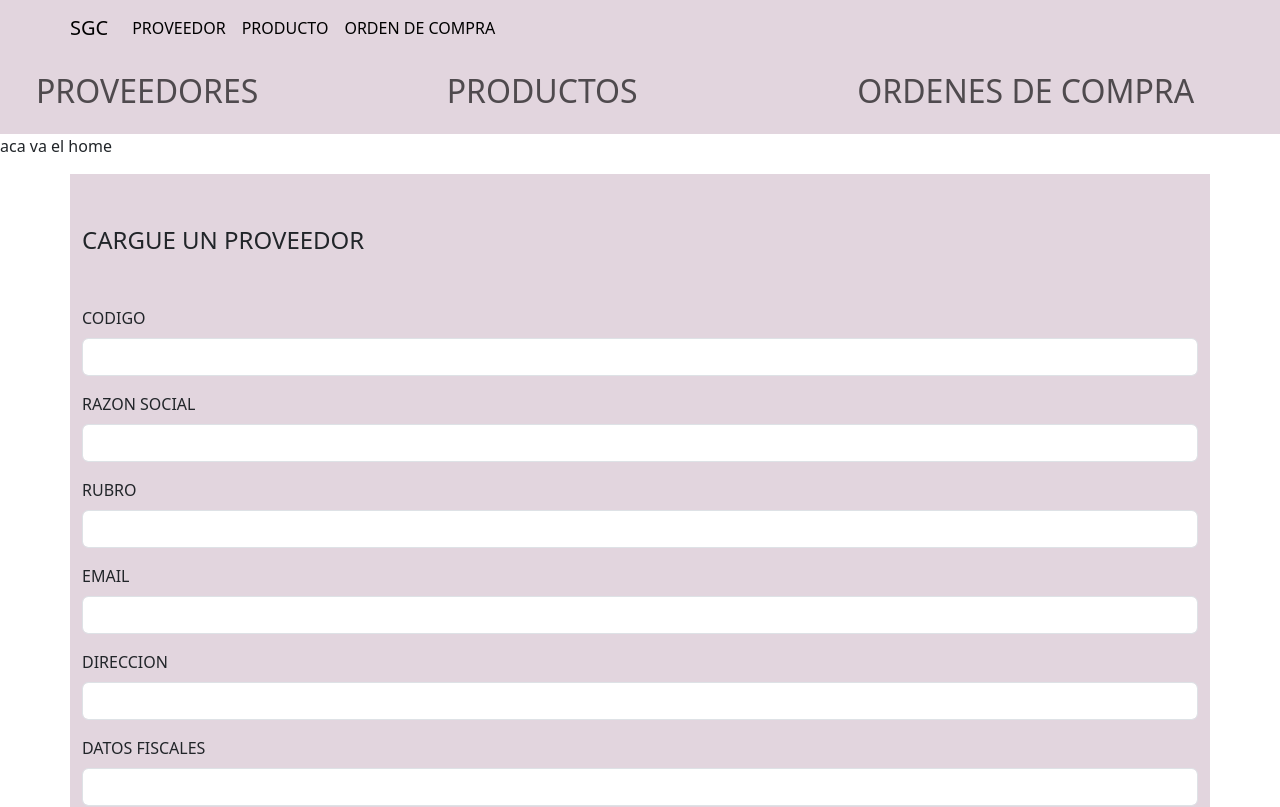
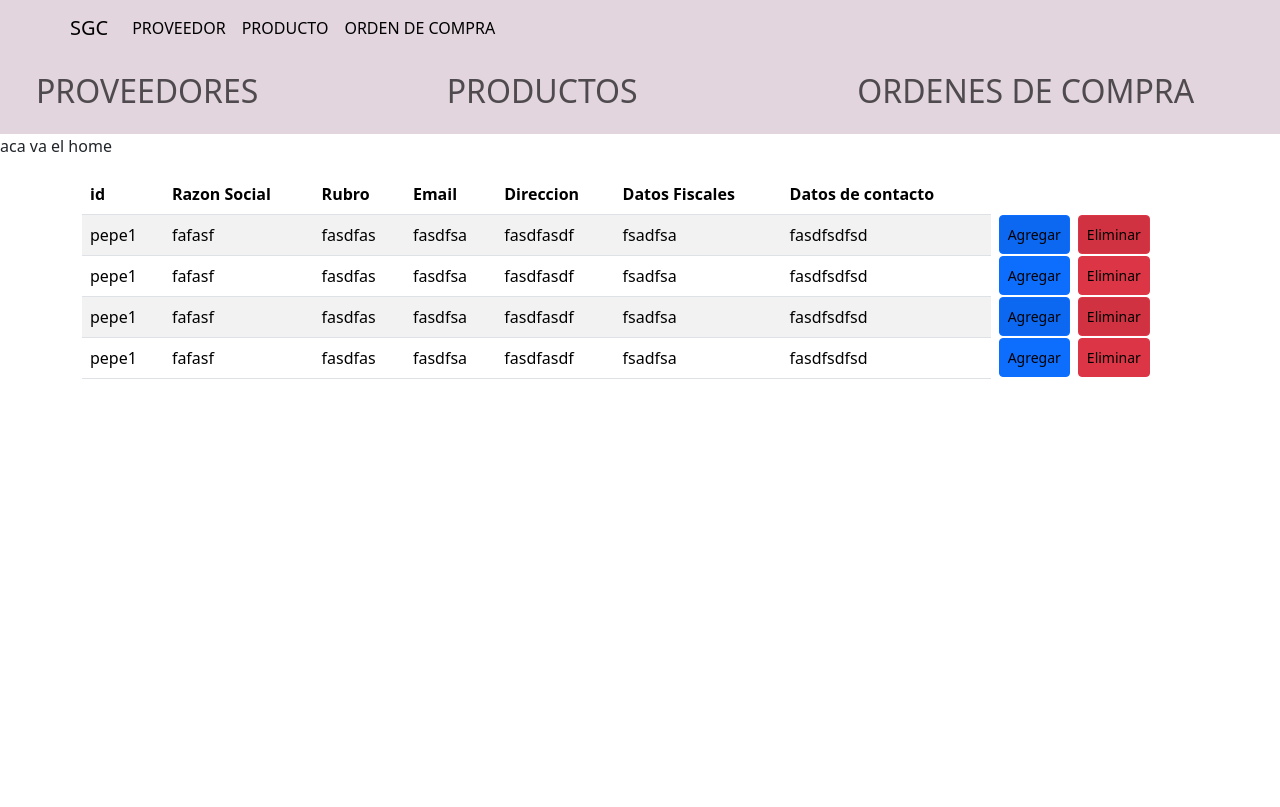
Before and after one commit to jpgoro/Bootcamp-ASJ-Integrador, an Angular app in the folder Primera Entrega Angular/primEntregaAngular/: page /proveedor in a window 1280 px wide. Shown: the top 807 px of the page. Built offline with nearby package versions, Linux system fonts and the light colour scheme.

Commit message:
cambiando cards por tablas

```diff
--- a/Primera Entrega Angular/primEntregaAngular/src/app/components/oc/tarj-oc/tarj-oc.component.html
+++ b/Primera Entrega Angular/primEntregaAngular/src/app/components/oc/tarj-oc/tarj-oc.component.html
@@ -1 +1,31 @@
-<p>tarj-oc works!</p>
+<div class="container">
+    <section>
+      <table class="table table-striped">
+        <thead>
+          <tr>
+            <th scope="col">NUMERO DE ORDEN</th>
+            <th scope="col">FECHA DE EMISION</th>
+            <th scope="col">FECHA ENTREGA ESPERADA</th>
+            <th scope="col">DIRECCION RECEPCION</th>
+            <th scope="col">PROVEEDOR</th>
+            <th scope="col">PRODUCTO</th>
+            <th scope="col">CANTIDAD</th>
+            <th scope="col">TOTAL</th>
+          </tr>
+        </thead>
+        <tbody>
+          <tr *ngFor="let orden of ordenes">
+            <td>{{ orden.proveedor }}</td>
+            <td>{{ orden.sku }}</td>
+            <td>{{ orden.categoria }}</td>
+            <td>{{ orden.nombreProducto }}</td>
+            <td>{{ orden.descripcion }}</td>
+            <td>{{ orden.precio }}</td>
+            <button type="button" class="btn btn-primary btn-sm bg-primary ms-2">Agregar</button>
+            <button type="button" class="btn btn-danger btn-sm bg-danger ms-2">Eliminar</button>
+
+          </tr>
+        </tbody>
+      </table>
+    </section>
+  </div>
--- a/Primera Entrega Angular/primEntregaAngular/src/app/components/producto/tarj-producto/tarj-producto.component.html
+++ b/Primera Entrega Angular/primEntregaAngular/src/app/components/producto/tarj-producto/tarj-producto.component.html
@@ -1 +1,30 @@
-<p>tarj-producto works!</p>
+<div class="container">
+    <section>
+      <table class="table table-striped">
+        <thead>
+          <tr>
+            <th scope="col">id</th>
+            <th scope="col">Razon Social</th>
+            <th scope="col">Rubro</th>
+            <th scope="col">Email</th>
+            <th scope="col">Direccion</th>
+            <th scope="col">Datos Fiscales</th>
+            <th scope="col">Datos de contacto</th>
+          </tr>
+        </thead>
+        <tbody>
+          <tr *ngFor="let product of productos">
+            <td>{{ product.proveedor }}</td>
+            <td>{{ product.sku }}</td>
+            <td>{{ product.categoria }}</td>
+            <td>{{ product.nombreProducto }}</td>
+            <td>{{ product.descripcion }}</td>
+            <td>{{ product.precio }}</td>
+            <button type="button" class="btn btn-primary btn-sm bg-primary ms-2">Agregar</button>
+            <button type="button" class="btn btn-danger btn-sm bg-danger ms-2">Eliminar</button>
+
+          </tr>
+        </tbody>
+      </table>
+    </section>
+  </div>
--- a/Primera Entrega Angular/primEntregaAngular/src/app/components/proveedor/tarj-proveedor/tarj-proveedor.component.html
+++ b/Primera Entrega Angular/primEntregaAngular/src/app/components/proveedor/tarj-proveedor/tarj-proveedor.component.html
@@ -1 +1,31 @@
-<p>tarj-proveedor works!</p>
+<div class="container">
+  <section>
+    <table class="table table-striped">
+      <thead>
+        <tr>
+          <th scope="col">id</th>
+          <th scope="col">Razon Social</th>
+          <th scope="col">Rubro</th>
+          <th scope="col">Email</th>
+          <th scope="col">Direccion</th>
+          <th scope="col">Datos Fiscales</th>
+          <th scope="col">Datos de contacto</th>
+        </tr>
+      </thead>
+      <tbody>
+        <tr *ngFor="let proveedor of proveedores">
+          <td>{{ proveedor.id }}</td>
+          <td>{{ proveedor.razonSocial }}</td>
+          <td>{{ proveedor.rubro }}</td>
+          <td>{{ proveedor.email }}</td>
+          <td>{{ proveedor.direccion }}</td>
+          <td>{{ proveedor.datosFiscales }}</td>
+          <td>{{ proveedor.contacto }}</td>
+          <button type="button" class="btn btn-primary btn-sm bg-primary ms-2">Agregar</button>
+          <button type="button" class="btn btn-danger btn-sm bg-danger ms-2">Eliminar</button>
+
+        </tr>
+      </tbody>
+    </table>
+  </section>
+</div>
--- a/Primera Entrega Angular/primEntregaAngular/src/app/components/proveedor/tarj-proveedor/tarj-proveedor.component.ts
+++ b/Primera Entrega Angular/primEntregaAngular/src/app/components/proveedor/tarj-proveedor/tarj-proveedor.component.ts
@@ -3,8 +3,53 @@ import { Component } from '@angular/core';
 @Component({
   selector: 'app-tarj-proveedor',
   templateUrl: './tarj-proveedor.component.html',
-  styleUrl: './tarj-proveedor.component.css'
+  styleUrl: './tarj-proveedor.component.css',
 })
 export class TarjProveedorComponent {
+  id: string = '';
+  razonSocial: string = '';
+  rubro: string = '';
+  email: string = '';
+  direccion: string = '';
+  datosFiscales: string = '';
+  contacto: string = '';
 
+  proveedores = [
+    {
+      id: 'pepe1',
+      razonSocial: 'fafasf',
+      rubro: 'fasdfas',
+      email: 'fasdfsa',
+      direccion: 'fasdfasdf',
+      datosFiscales: 'fsadfsa',
+      contacto: 'fasdfsdfsd'
+    },
+    {
+      id: 'pepe1',
+      razonSocial: 'fafasf',
+      rubro: 'fasdfas',
+      email: 'fasdfsa',
+      direccion: 'fasdfasdf',
+      datosFiscales: 'fsadfsa',
+      contacto: 'fasdfsdfsd'
+    },
+    {
+      id: 'pepe1',
+      razonSocial: 'fafasf',
+      rubro: 'fasdfas',
+      email: 'fasdfsa',
+      direccion: 'fasdfasdf',
+      datosFiscales: 'fsadfsa',
+      contacto: 'fasdfsdfsd'
+    },
+    {
+      id: 'pepe1',
+      razonSocial: 'fafasf',
+      rubro: 'fasdfas',
+      email: 'fasdfsa',
+      direccion: 'fasdfasdf',
+      datosFiscales: 'fsadfsa',
+      contacto: 'fasdfsdfsd'
+    },
+  ];
 }
```
Also changed, not shown: Primera Entrega Angular/primEntregaAngular/src/app/app-routing.module.ts (+16 -9 lines), Primera Entrega Angular/primEntregaAngular/src/app/app.component.css (line endings or trailing spaces).
